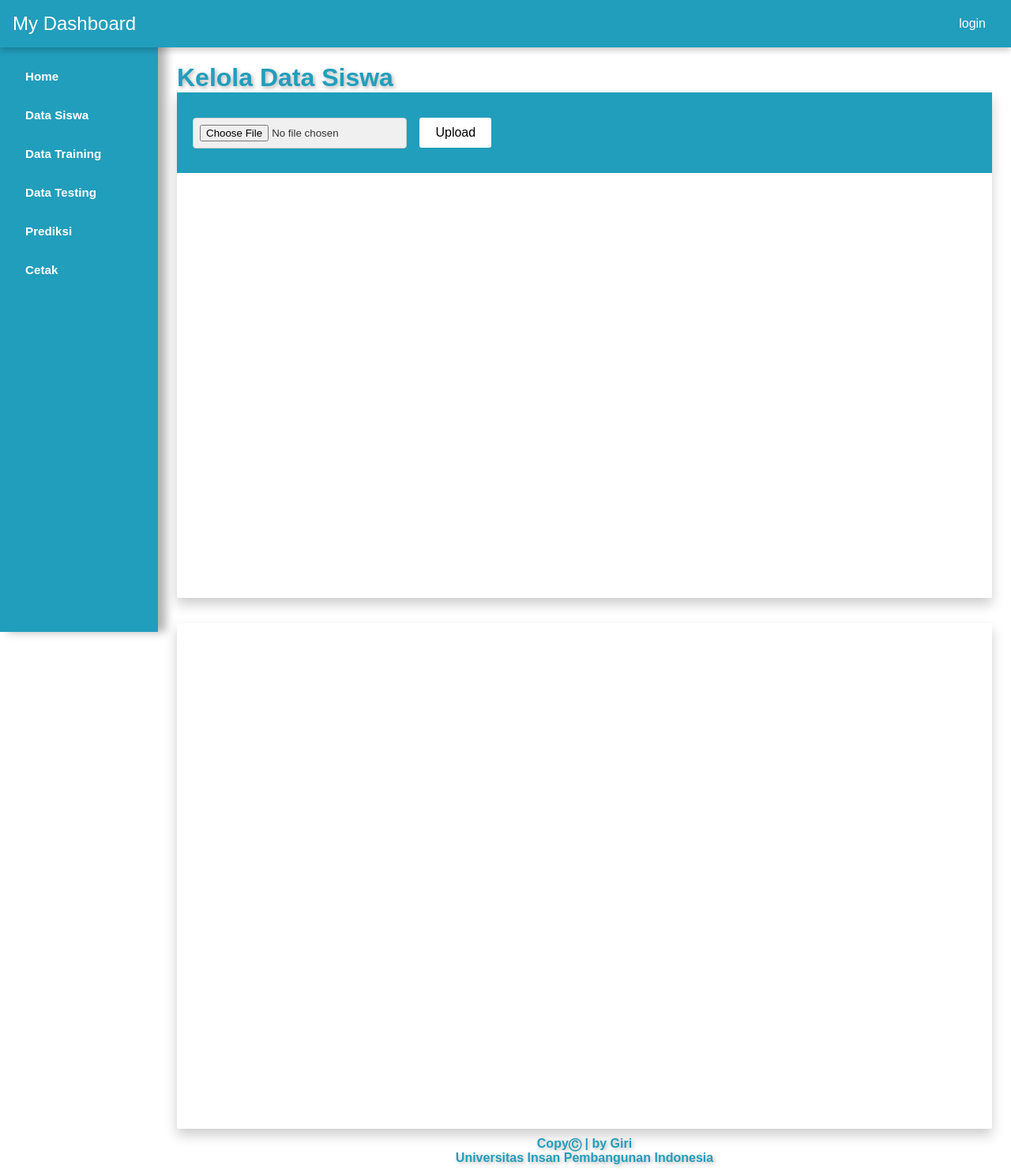
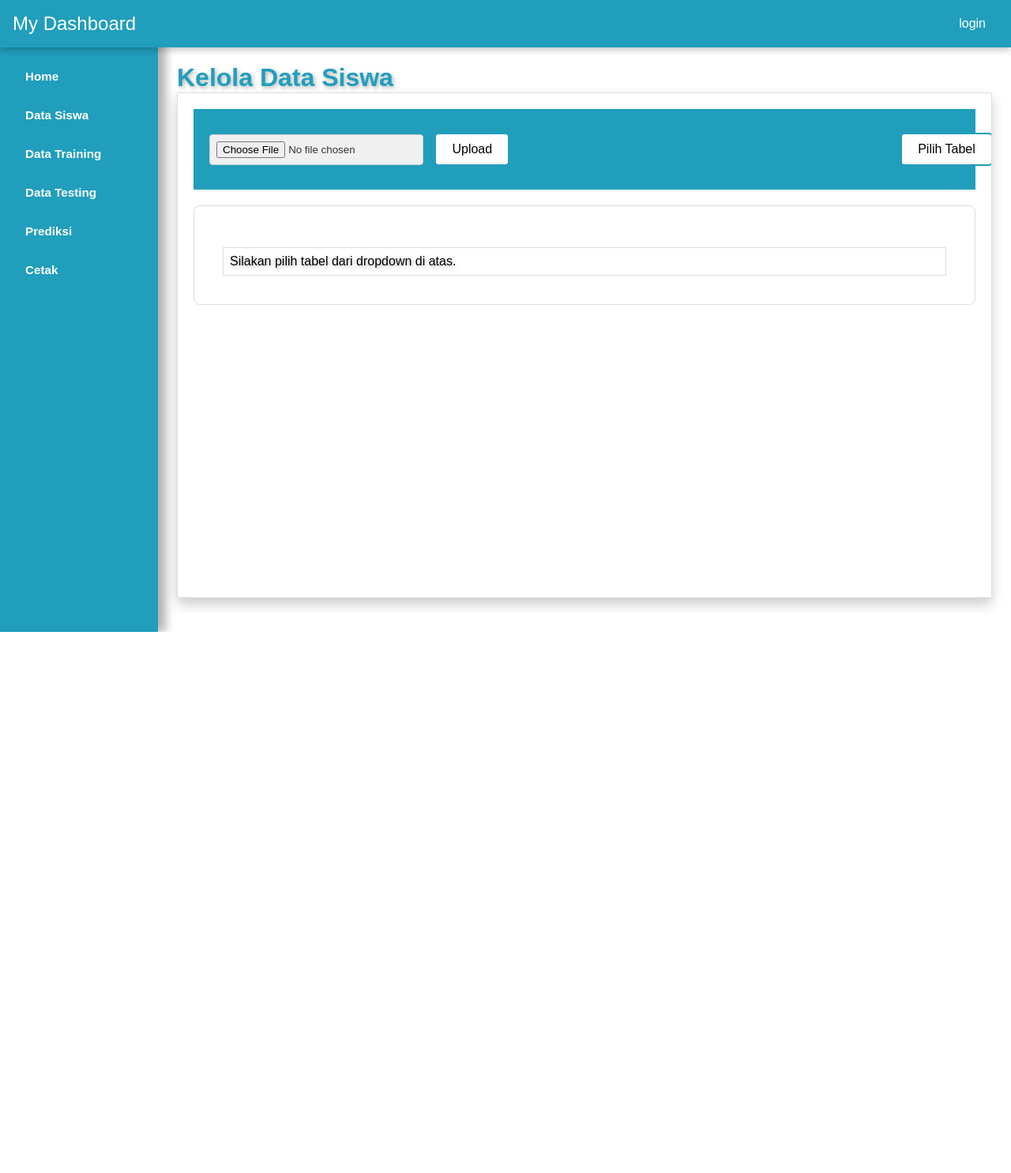
Before and after one commit to Tois286/J2-C45, a PHP site: page / in a window 1280 px wide, after a click on "Data Siswa". Shown: the whole page at 79% size. After the commit the page ends 800 px from the top, so only its background shows below. Run offline with PHP 8.4, Linux system fonts and the light colour scheme.

```diff
--- a/modul/database/uploadPros.php
+++ b/modul/database/uploadPros.php
@@ -49,7 +49,7 @@ if ($_SERVER["REQUEST_METHOD"] == "POST" && isset($_FILES["excelFile"])) {
             if (!empty($sanitizedColumnName)) {
                 $columns[] = $sanitizedColumnName;
             } else {
-                die("Error: Nama kolom dari file Excel tidak valid.");
+                die("Error: Nama kolom tidak valid.");
             }
         }
 
@@ -105,12 +105,10 @@ if ($_SERVER["REQUEST_METHOD"] == "POST" && isset($_FILES["excelFile"])) {
                 if (!empty($value)) {
                     $label = $columns[$columnCounter];
                     $id = "value" . $rowCounter; // Generate ID based on row number
-
                     echo "<div class='form-group'>";
                     echo "<label class='form-label'>{$label}</label>";
                     echo "<input type='text' class='form-input' name='{$label}[]' id='{$id}' value='{$value}'>";
                     echo "</div>";
-
                     $columnProcessed++;
                 }
 
--- a/modul/database/uploadPush.php
+++ b/modul/database/uploadPush.php
@@ -30,7 +30,6 @@ if ($_SERVER["REQUEST_METHOD"] == "POST" && isset($_POST["tableName"]) && isset(
             die("Error inserting data: " . $e->getMessage());
         }
     }
-
     header("Location: ../..//index.php");
     exit;
 }
--- a/src/css/style.css
+++ b/src/css/style.css
@@ -123,6 +123,7 @@ body {
     display: none;
     position: static;
     /* background-color: #f9f9f9; */
+    /* padding-left: 2%; */
     min-width: 160px;
     z-index: 1;
 }
@@ -134,15 +135,23 @@ body {
 .dropdown-content a {
     color: white;
     font-weight: bold;
-    padding: 12px 16px;
+    padding: 12px 5px;
     text-decoration: none;
     display: block;
 }
 
 .dropdown-content a:hover {
+    font-size: small;
     background-color: white;
+    width: 75%;
+    border-radius: 10px;
+    color: black;
+    padding-right: 10%;
 }
 
+.dropdown-left{
+    left: 50%;
+}
 /* Submenu styles */
 .submenu {
     display: none;
--- a/view/dataSiswa.php
+++ b/view/dataSiswa.php
@@ -1,3 +1,87 @@
+<!DOCTYPE html>
+<html>
+
+<head>
+    <title>Kelola Data Siswa</title>
+    <style>
+        .card-home {
+            padding: 20px;
+            border: 1px solid #ddd;
+            border-radius: 8px;
+            background-color: #fff;
+            max-width: 100%;
+            overflow: hidden;
+        }
+
+        .card-tabel {
+            padding: 20px;
+            border: 1px solid #ddd;
+            border-radius: 8px;
+            background-color: #fff;
+            max-width: 100%;
+            overflow: hidden;
+            margin-top: 20px;
+            /* Tambahkan margin atas untuk memberi jarak dengan elemen di atasnya */
+        }
+
+        .table-container {
+            margin-top: 20px;
+            overflow-x: auto;
+            max-height: 400px;
+        }
+
+        #table-content {
+            width: 100%;
+            border-collapse: collapse;
+        }
+
+        #table-content th,
+        #table-content td {
+            border: 1px solid #ddd;
+            padding: 8px;
+            text-align: left;
+        }
+
+        #table-content th {
+            background-color: #f2f2f2;
+        }
+
+        #table-content tr:nth-child(even) {
+            background-color: #f9f9f9;
+        }
+
+        #table-content tr:hover {
+            background-color: #ddd;
+        }
+
+        #table-content td a {
+            text-decoration: none;
+            color: #007bff;
+        }
+
+        #table-content td a:hover {
+            text-decoration: underline;
+        }
+    </style>
+
+    <script>
+        function loadTable(tableName) {
+            document.getElementById("table-content").innerHTML = '';
+
+            var xhttp = new XMLHttpRequest();
+            xhttp.onreadystatechange = function() {
+                if (this.readyState == 4 && this.status == 200) {
+                    document.getElementById("table-content").innerHTML = this.responseText;
+                }
+            };
+            xhttp.open("GET", "?table=" + tableName, true);
+            xhttp.setRequestHeader("Cache-Control", "no-cache, no-store, must-revalidate");
+            xhttp.send();
+        }
+    </script>
+</head>
+
+<body>
     <div>
         <h1>Kelola Data Siswa</h1>
         <div class="card-home">
@@ -6,14 +90,82 @@
                     <input type="file" name="excelFile" accept=".xlsx, .xls">
                     <button type="submit" class="button button1">Upload</button>
                 </form>
-        </div>
-    </div>
-    <div class="card-home">
-        <div class="table-container">
+                <div class="dropdown dropdown-left">
+                    <button class="button button1" style="left: 50%;">Pilih Tabel</button>
+                    <div class="dropdown-content">
+                        <?php
+                        $servername = "localhost";
+                        $username = "root";
+                        $password = "";
+                        $dbname = "dbmining";
 
+                        $conn = new mysqli($servername, $username, $password, $dbname);
+                        if ($conn->connect_error) {
+                            die("Connection failed: " . $conn->connect_error);
+                        }
+
+                        $sql = "SHOW TABLES";
+                        $result = $conn->query($sql);
+
+                        if ($result->num_rows > 0) {
+                            while ($row = $result->fetch_assoc()) {
+                                echo "<a href='javascript:void(0);' onclick='loadTable(\"" . $row["Tables_in_" . $dbname] . "\")'>" . $row["Tables_in_" . $dbname] . "</a><br>";
+                            }
+                        } else {
+                            echo "<span>Tidak ada tabel</span>";
+                        }
+
+                        $conn->close();
+                        ?>
                     </div>
                 </div>
             </div>
-<div>
-    <?php include 'modul/footer.php'; ?>
+            <div class="card-tabel">
+                <div class="table-container">
+                    <table id="table-content">
+                        <?php
+                        if (isset($_GET['table'])) {
+                            $table_name = $_GET['table'];
+
+                            $koneksi = mysqli_connect($servername, $username, $password, $dbname);
+                            if (!$koneksi) {
+                                die("Connection failed: " . mysqli_connect_error());
+                            }
+
+                            $query = "SELECT * FROM $table_name";
+                            $result = mysqli_query($koneksi, $query);
+
+                            if (mysqli_num_rows($result) > 0) {
+                                echo "<tr>";
+                                echo "<th>Action</th>";
+                                $fields = mysqli_fetch_fields($result);
+                                foreach ($fields as $field) {
+                                    echo "<th>" . $field->name . "</th>";
+                                }
+                                echo "</tr>";
+
+                                while ($row = mysqli_fetch_assoc($result)) {
+                                    echo "<tr>";
+                                    echo "<td><a href='edit.php?id=" . $row['id'] . "'>Edit</a> | <a href='delete.php?id=" . $row['id'] . "'>Delete</a></td>";
+                                    foreach ($row as $value) {
+                                        echo "<td>$value</td>";
+                                    }
+                                    echo "</tr>";
+                                }
+                            } else {
+                                echo "<tr><td colspan='" . (count($fields) + 1) . "'>Tidak ada data dalam tabel '$table_name'</td></tr>";
+                            }
+
+                            mysqli_close($koneksi);
+                        } else {
+                            echo "<tr><td colspan='2'>Silakan pilih tabel dari dropdown di atas.</td></tr>";
+                        }
+                        ?>
+                    </table>
                 </div>
+            </div>
+        </div>
+    </div>
+</body>
+
+</html>
```
Lines whose indentation alone changed are shown as unchanged.
